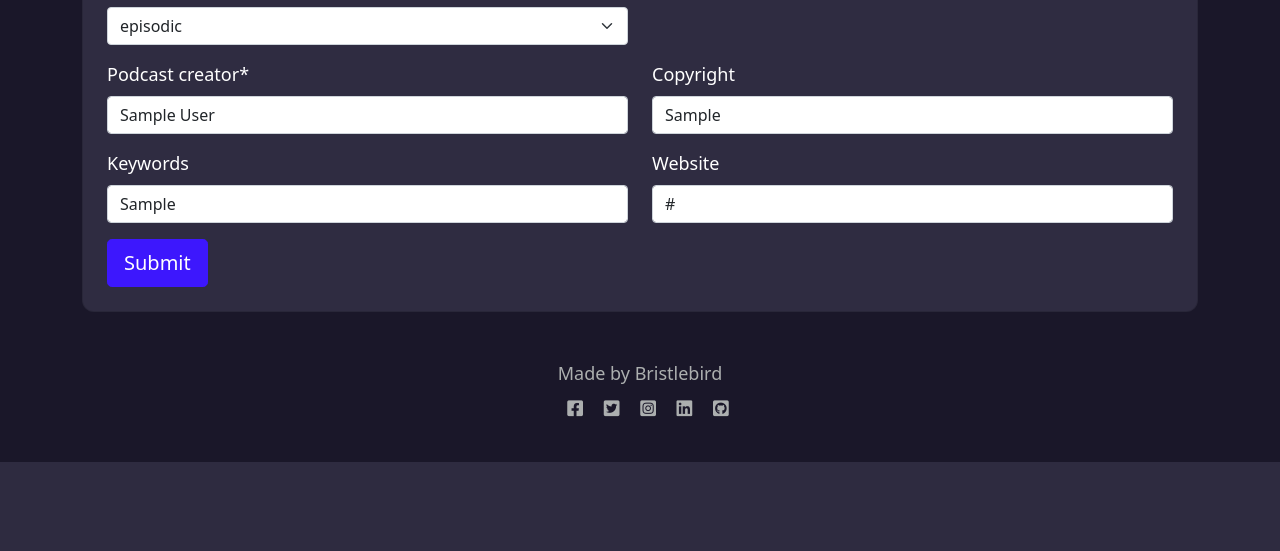
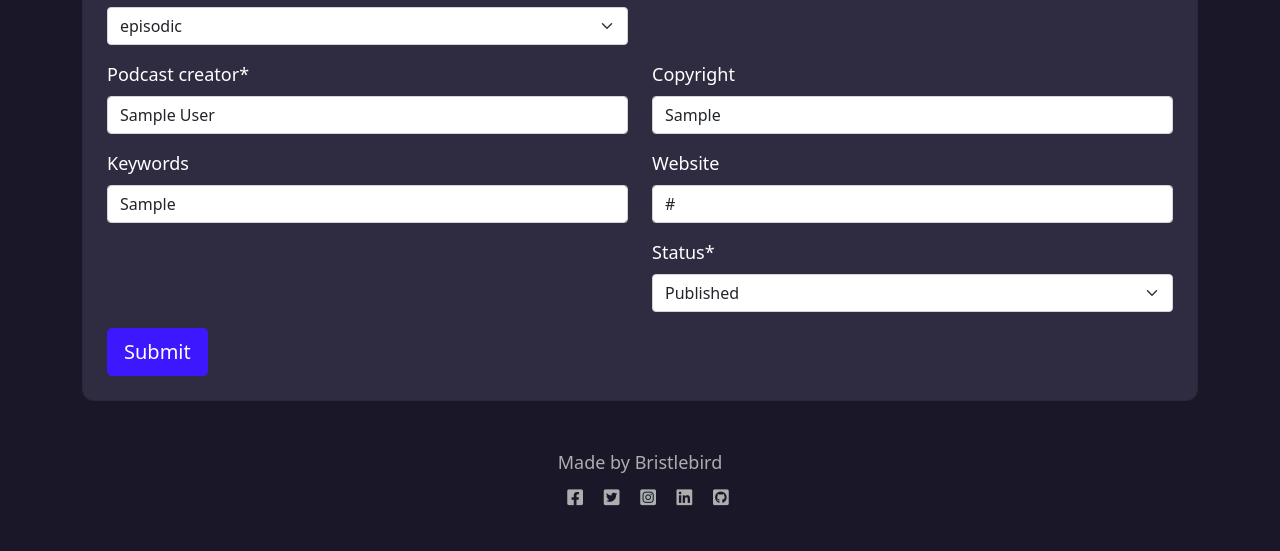
Before and after one commit to bristlebird/resonance, a Django app: page /dashboard/edit-podcast/1 in a window 1280 px wide. Shown: the part 1111-1662 px from the top of the page. Before the commit the page ends 1573 px from the top, so only its background shows below. Run offline with Django 5.2, Linux system fonts and the light colour scheme; a user stored in the database is signed in; tables that the repository leaves empty hold one stand-in row (values such as "Sample post"); some libraries are stand-ins or nearby versions.

Commit message:
add status dropdown to pd edit form (deleted by mistake!

```diff
--- a/podcast/templates/podcast/podcast_edit.html
+++ b/podcast/templates/podcast/podcast_edit.html
@@ -57,6 +57,11 @@
                                 {{ podcast_form.website|as_crispy_field }}
                             </div>
                         </div>
+                        <div class="row">
+                            <div class="offset-md-6 col-md-6 mb-0">
+                                {{ podcast_form.status|as_crispy_field }}
+                            </div>
+                        </div>
                         {% csrf_token %}
                         <button id="submitButton" type="submit" class="btn btn-primary btn-lg">Submit</button>
                     </form>
```
